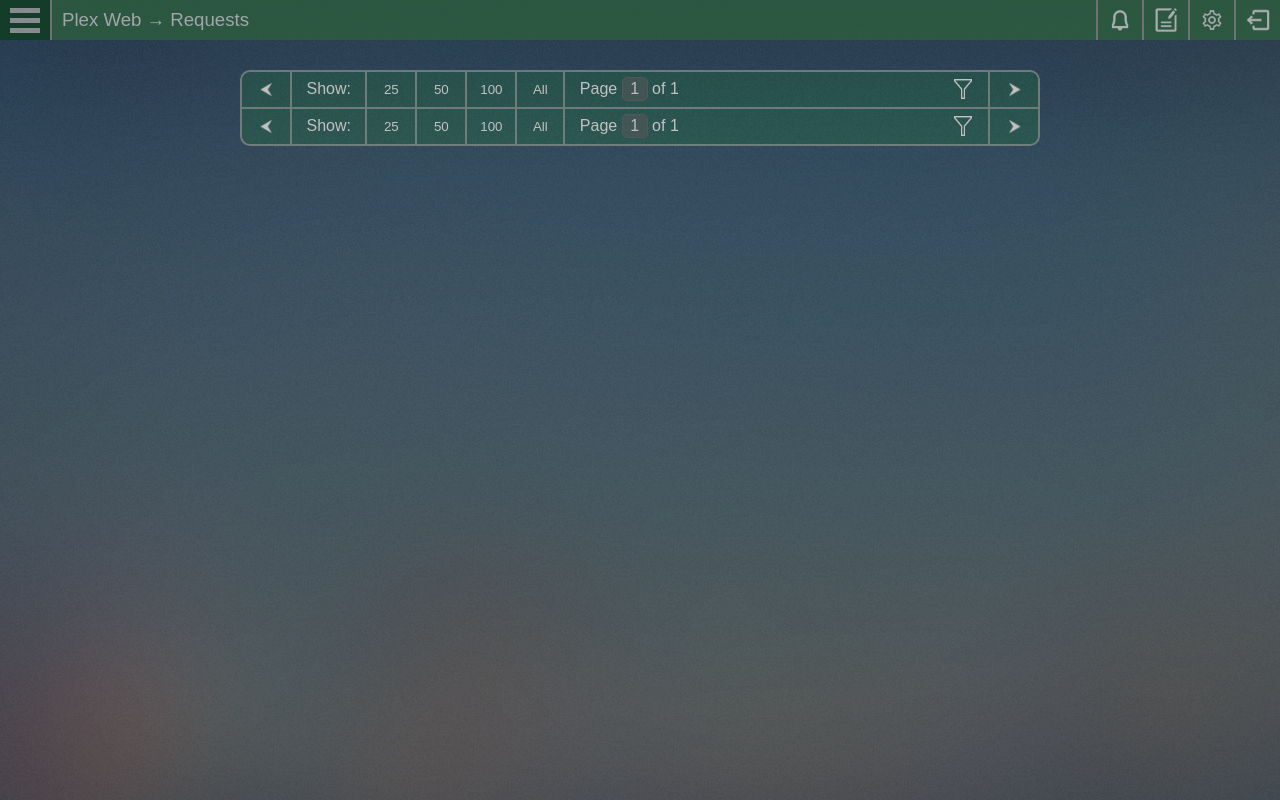
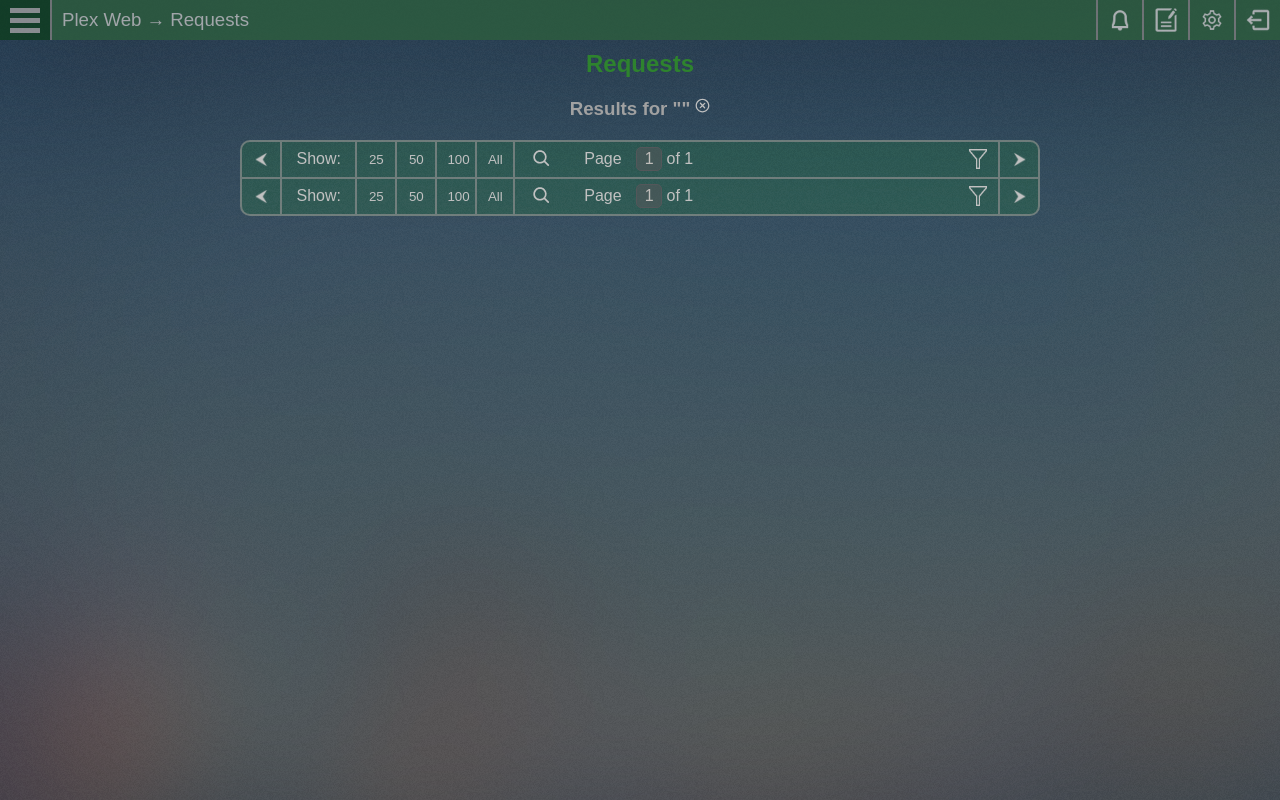
Before and after one commit to danrahn/PlexWeb, a PHP site: page /library/requests.php in a window 1280 px wide. Run offline with PHP 8.4, Linux system fonts and the light colour scheme; the visitor is signed in with stand-in values (Sample User, id 1); data that the repository does not hold is empty; a stand-in replaces the project's code that opens the database connection; some libraries are stand-ins or nearby versions.

Commit message:
Add search functionality to requests page

```diff
--- a/activity.php
+++ b/activity.php
@@ -17,7 +17,7 @@ requireSSL();
     <meta name="theme-color" content="#3C5260">
     <title>Activity</title>
 
-    <?php get_css("style", "nav", "table") ?>
+    <?php get_css("style", "nav", "overlay", "table") ?>
     <style>
 .newActivity {
     background-color: rgba(63, 100, 69, 0.3);
@@ -35,9 +35,10 @@ requireSSL();
     <div id="plexFrame">
         <?php include "nav.php" ?>
         <div id="container">
+            <div style='margin-top: 50px; overflow: auto'></div>
             <?php include "includes/table.html" ?>
         </div>
     </div>
 </body>
-<?php build_js("activity", "consolelog", "animate", "common", "queryStatus", "nav", "DateUtil", "tableCommon"); ?>
+<?php build_js("activity", "consolelog", "animate", "common", "queryStatus", "nav", "DateUtil", "overlay", "tableCommon"); ?>
 </html>
--- a/includes/table.html
+++ b/includes/table.html
@@ -1,25 +1,37 @@
 <div class="tableHolder">
     <div id="tableHeader" class="tableHF">
         <button class="previousPage" title="Previous Page"><img src="icon/arrow.png" alt="Previous Page" /></button>
-        <div class="largeShow">
+        <div class="nomobile">
             <span>Show:</span>
             <button class="perPageButton" value="25">25</button><button class="perPageButton" value="50">50</button><button class="perPageButton" value="100">100</button><button class="perPageButton cap" value="0">All</button>
         </div>
-        <div class="pageStatus">Page <input type="text" class="pageSelect" value="1" title="Select Page"> of <span class="pageCount">1</span></div>
+        <button class="searchBtn tableBtn"><img class="tableImg" src="icon/search.svg" alt="Search" title="Search Requests" /></button>
+        <div class="searchInputHolder">
+            <input type="text" class="searchInput" placeholder="Search..." />
+            <image class="searchInputClear" src="icon/exit.svg" alt="Clear" title="Clear" />
+            <input type="button" class="searchGo" value="Go" />
+        </div>
+        <div class="pageStatus"><span class='nomobile'>Page </span><input type="text" class="pageSelect" value="1" title="Select Page"> of <span class="pageCount">1</span></div>
         <div class="rightSide">
-            <button class="filterBtn"><img class="filterImg" src="icon/filter.png" alt="Filter" title="Filter Results" /></button><button class="nextPage" title="Next Page"><img src="/plex/icon/arrow.png" alt="Next Page" /></button>
+            <button class="filterBtn tableBtn"><img class="tableImg" src="icon/filter.png" alt="Filter" title="Filter Results" /></button><button class="nextPage" title="Next Page"><img src="icon/arrow.png" alt="Next Page" /></button>
         </div>
     </div>
     <div id="tableEntries"></div>
     <div id="tableFooter" class="tableHF">
         <button class="previousPage" title="Previous Page"><img src="icon/arrow.png" alt="Previous Page" /></button>
-        <div class="largeShow">
+        <div class="nomobile">
             <span>Show:</span>
             <button class="perPageButton" value="25">25</button><button class="perPageButton" value="50">50</button><button class="perPageButton" value="100">100</button><button class="perPageButton cap" value="0">All</button>
         </div>
-        <div class="pageStatus">Page <input type="text" class="pageSelect" value="1" title="Select Page"> of <span class="pageCount">1</span></div>
+        <button class="searchBtn tableBtn"><img class="tableImg" src="icon/search.svg" alt="Search" title="Search Requests" /></button>
+        <div class="searchInputHolder">
+            <input type="text" class="searchInput" placeholder="Search..." />
+            <image class="searchInputClear" src="icon/exit.svg" alt="Clear" title="Clear" />
+            <input type="button" class="searchGo" value="Go" />
+        </div>
+        <div class="pageStatus"><span class='nomobile'>Page </span><input type="text" class="pageSelect" value="1" title="Select Page"> of <span class="pageCount">1</span></div>
         <div class="rightSide">
-            <button class="filterBtn"><img class="filterImg" src="icon/filter.png" alt="Filter" title="Filter Results" /></button><button class="nextPage" title="Next Page"><img src="icon/arrow.png" alt="Next Page" /></button>
+            <button class="filterBtn tableBtn"><img class="tableImg" src="icon/filter.png" alt="Filter" title="Filter Results" /></button><button class="nextPage" title="Next Page"><img src="icon/arrow.png" alt="Next Page" /></button>
         </div>
     </div>
 </div>
--- a/requests.php
+++ b/requests.php
@@ -18,16 +18,18 @@ verify_loggedin(TRUE /*redirect*/, "requests.php");
     <title>Plex Requests</title>
 
     <!-- Inline stylesheets to reduce network roundtrip costs -->
-    <?php get_css("style", "nav", "table", "requests"); ?>
+    <?php get_css("style", "nav", "table", "overlay", "requests"); ?>
 </head>
 
 <body isAdmin="<?= (isset($_SESSION['level']) && $_SESSION['level'] >= 100) ? 1 : 0 ?>">
     <div id="plexFrame">
         <?php include "nav.php" ?>
         <div id="container">
+            <h2 id="welcome">Requests</h2>
+            <h3 id="requestSearch">Results for "<span id="searchTerm"></span>"<img src="icon/exit.svg" id="clearSearch" alt="Clear" title="Clear Search"></h3>
             <?php include "includes/table.html" ?>
         </div>
     </div>
 </body>
-<?php build_js("requests", "consolelog", "queryStatus", "animate", "common", "nav", "DateUtil", "tableCommon") ?>
+<?php build_js("requests", "consolelog", "queryStatus", "animate", "common", "nav", "DateUtil", "tableCommon", "overlay") ?>
 </html>
--- a/script/activity.js
+++ b/script/activity.js
@@ -11,6 +11,7 @@ window.addEventListener("load", function()
     document.body.addEventListener("keyup", filterKeyHandler);
 
     setupFilter();
+    setupTableSearch();
 });
 
 function getActivities()
--- a/style/requests.css
+++ b/style/requests.css
@@ -62,3 +62,14 @@
     vertical-align: bottom;
     margin-left: 5px;
 }
+
+#requestSearch img {
+    vertical-align: text-top;
+    height: 15px;
+    margin-left: 5px;
+    cursor: pointer;
+}
+
+#requestSearch img:hover {
+    filter: invert(20%);
+}
--- a/style/table.css
+++ b/style/table.css
@@ -30,7 +30,7 @@ option {
 
 .tableHolder {
     margin: auto;
-    margin-top: 70px;
+    margin-top: 20px;
     margin-bottom: 20px;
     width: 80%;
     min-width: 300px;
@@ -70,7 +70,7 @@ option {
     color: #c1c1c1;
     background-color: transparent;
     padding: 10px;
-    width: 50px;
+    width: 40px;
 }
 
 .tableHF .perPageButton {
@@ -130,8 +130,28 @@ option {
     font-size: 12pt;
 }
 
-.pageStatus {
+.pageStatus, .searchInputHolder {
     display: inline-block;
+}
+
+.searchInputHolder {
+    display: none;
+}
+
+.searchGo {
+    float: unset;
+    width: 30px;
+    padding: 4px;
+}
+
+.searchInput {
+    float: unset;
+    padding: 4px;
+    background-color: rgba(63, 66, 69, .5) !important;
+}
+
+.searchInput:hover {
+    background-color: rgba(63, 66, 69, .9) !important;
 }
 
 .previousPage {
@@ -167,7 +187,7 @@ option {
     border-bottom-right-radius: 10px
 }
 
-.filterBtn {
+.tableBtn {
     display: inline;
     border: none;
     vertical-align: middle;
@@ -175,14 +195,14 @@ option {
     padding-top: 7px !important;
 }
 
-.filterImg {
+.tableImg {
     display: inline;
     height: 20px;
     vertical-align: middle;
     padding-bottom: 3px;
 }
 
-.filterBtn:hover .filterImg {
+.tableBtn:hover .tableImg {
     filter: invert(20%);
 }
 
@@ -238,11 +258,22 @@ option {
     float: none;
 }
 
+#requestSearch {
+    color: #a1a1a1;
+}
+
+.searchInputClear {
+    width: 15px;
+    margin-left: -25px;
+    margin-right: 5px;
+    vertical-align: text-bottom;
+    cursor: pointer;
+}
 
 
 /* Desktop/landscape mode */
 @media (orientation: landscape), (min-width: 767px) {
-    .largeShow {
+    .nomobile {
         display: inline;
     }
 
@@ -265,7 +296,7 @@ option {
         margin-left: 15px;
     }
 
-    .pageStatus {
+    .pageStatus, .searchInput {
         margin-left: 10px;
     }
 
@@ -276,11 +307,19 @@ option {
     .textHolder {
         max-width: calc(100% - 100px);
     }
+
+    .searchInputHolder {
+        width: calc(100% - 410px);
+    }
+
+    .searchInput {
+        width: calc(100% - 60px);
+    }
 }
 
 /* Mobile/portrait mode */
 @media (orientation: portrait) and (max-width: 767px) {
-    .largeShow {
+    .nomobile {
         display: none;
     }
 
@@ -299,10 +338,21 @@ option {
         border: 2px solid #919191AA;
     }
 
+    .pageStatus, .searchInputHolder {
+        text-align: center;
+        margin: auto;
+    }
+
     .pageStatus {
-        text-align: center;
-        width: calc(100% - 160px);
-        margin: auto;
+        width: calc(100% - 170px);
+    }
+
+    .searchInputHolder {
+        width: calc(100% - 180px);
+    }
+
+    .searchInput {
+        max-width: calc(100% - 45px);
     }
 
     #filterContainer {
```
Also changed, not shown: process_request.php (+8 -2 lines), script/requests.js (+38 -3 lines), script/tableCommon.js (+59 -0 lines), icon/exit.svg (added), icon/search.svg (added).
